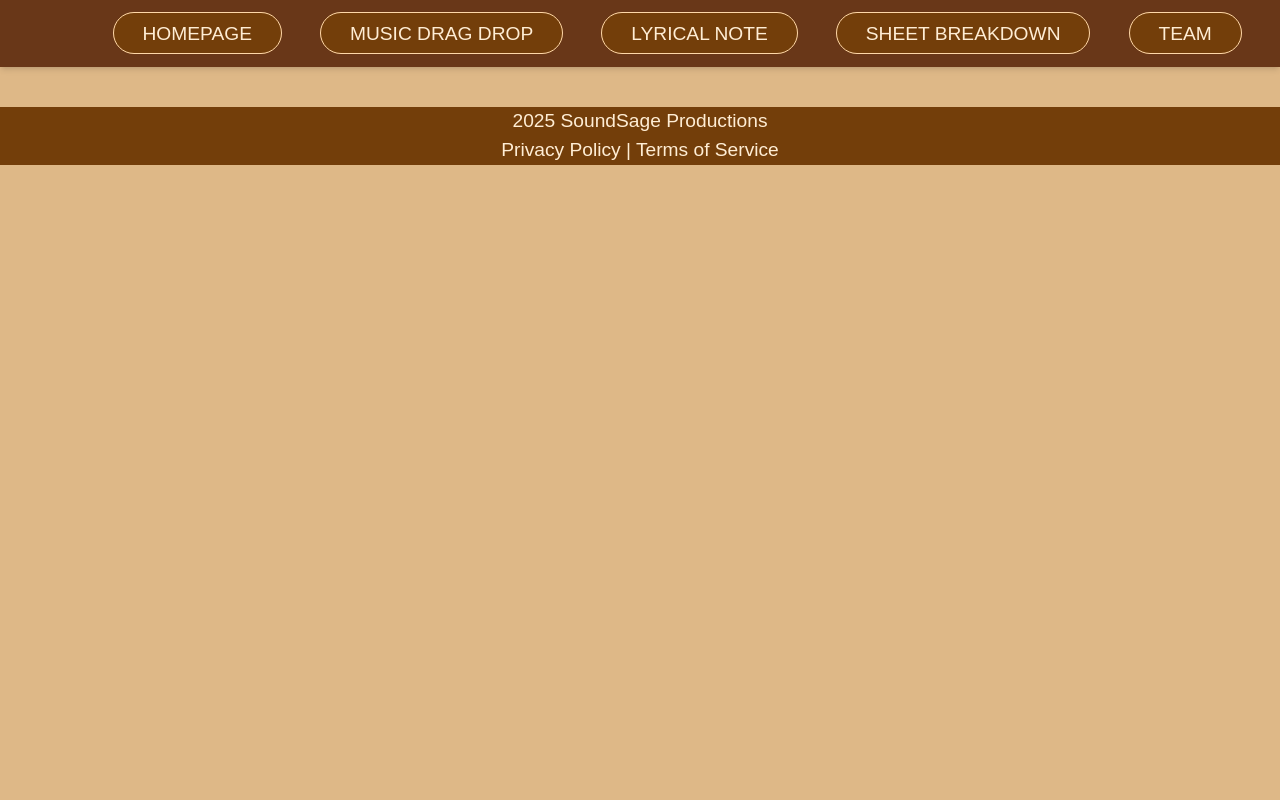
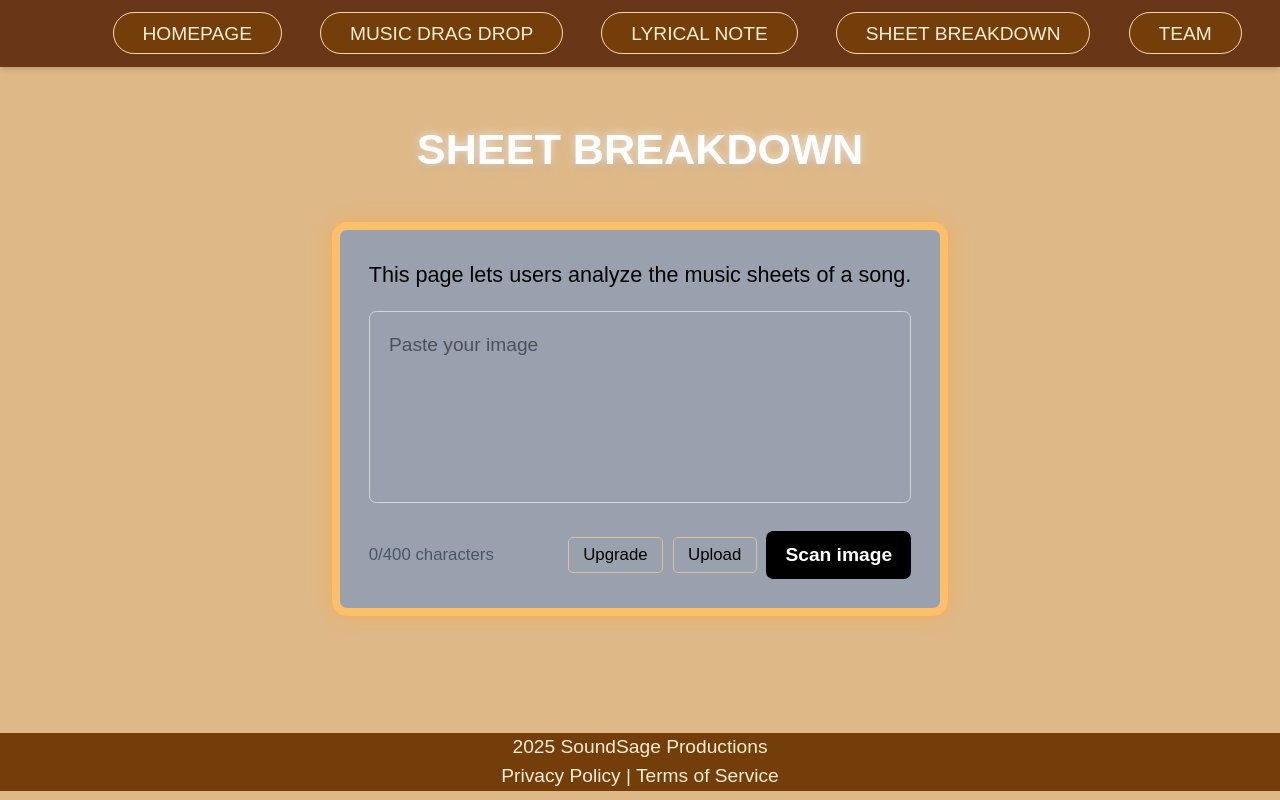
Before and after one commit to Brooklyn-STEAM/sound-sage, a website built with Vite: page src/pages/Sheetbreakdown.html in a window 1280 px wide. Built offline with nearby package versions, Linux system fonts and the light colour scheme.

Commit message:
PP (#15)
Co-authored-by: Jeriah Oliverasfair <jeriahgang@gmail.com>

```diff
--- a/src/pages/MusicDragDrop.html
+++ b/src/pages/MusicDragDrop.html
@@ -6,11 +6,16 @@
     <link rel="stylesheet" href="/src/styles/main.css">
     <title>My Project</title>
 
+</head>
+<body>
+
+
    </head>
    <include src="components/navbar.html" class="sticky top-0"></include>
 
 
    <body>
+
 
 
   <hr>
--- a/src/pages/Sheetbreakdown.html
+++ b/src/pages/Sheetbreakdown.html
@@ -7,7 +7,34 @@
     <title>My Project</title>
 </head>
 <body>
+
+
+</body>
+<body>
     <include src="components/navbar1.html"></include>
+    <main class="flex flex-col items-center py-12 px-4">
+        <h1 class="text-4xl font-extrabold text-center mb-6 drop-shadow-md">SHEET BREAKDOWN</h1>
+
+        <div class="bg-gray-400 text-black   p-6 rounded-xl shadow-lg image-container">
+          <p class="mb-4 text-lg">
+            This page lets users analyze the music sheets of a song.
+          </p>
+
+          <textarea placeholder="Paste your image" class="w-full h-40 p-4 border border-gray-300 rounded-md resize-none mb-4 focus:outline-none focus:ring-2 focus:ring-[#9d7c5b]"></textarea>
+
+          <div class="flex justify-between items-center">
+            <span class="text-sm text-gray-600">0/400 characters</span>
+            <div class="flex items-center gap-2">
+              <button class="text-sm px-3 py-1 border rounded text-[#000000] border-[#e2c09f] hover:bg-[#9d7c5b] hover:text-white transition">Upgrade</button>
+              <button class="text-sm px-3 py-1 border rounded text-[#000000] border-[#e2c09f] hover:bg-[#9d7c5b] hover:text-white transition">Upload</button>
+              <button class="bg-black text-white px-4 py-2 rounded-md font-semibold hover:bg-gray-800 transition">Scan image</button>
+            </div>
+          </div>
+        </div>
+        <div id="analysisSection" class="hidden bg-[#62442f] text-white mt-8 w-full max-w-xl p-6 rounded-xl shadow-md">
+            <h2 class="text-xl font-bold mb-2">Analysis</h2>
+          </div>
+      </main>
     <include src="components/footer.html"></include>
 </body>
 </html>
```
